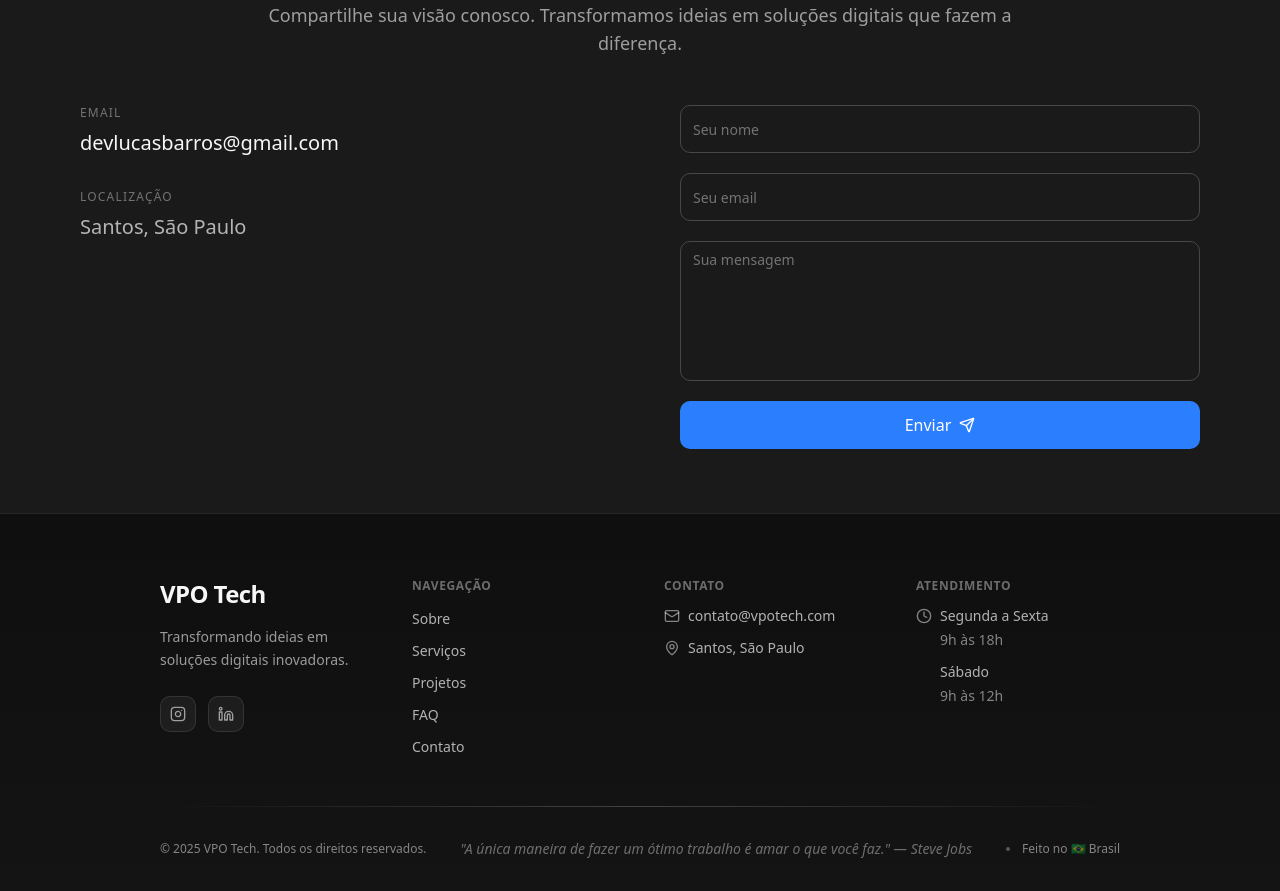
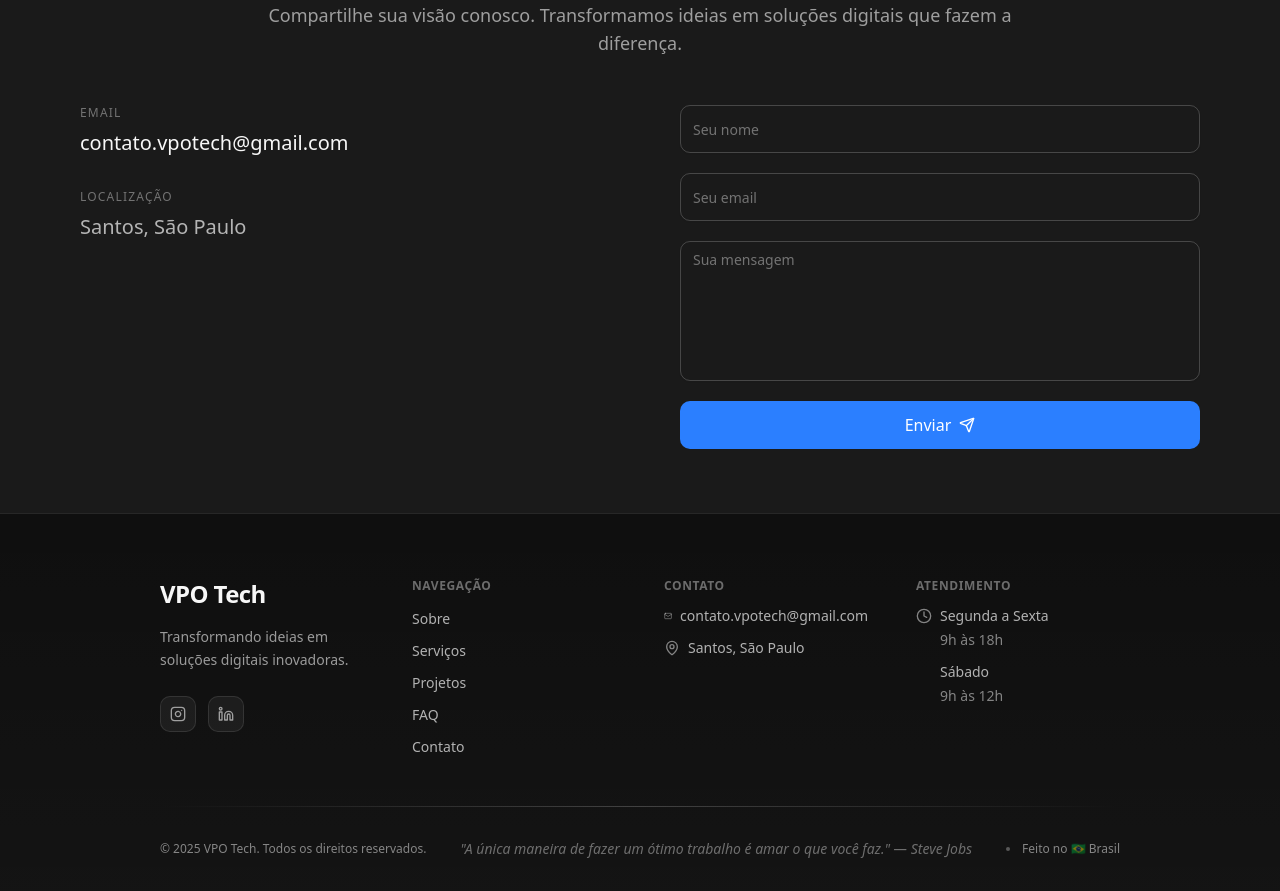
Before and after one commit to 21lucasbarros/vpotech, a Next.js app: page / in a window 1280 px wide. Shown: the part 5380-6271 px from the top of the page. Built offline with nearby package versions, Linux system fonts and the light colour scheme.

Commit message:
feat: atualiza enderecos de email de contato para o domínio correto.

```diff
--- a/src/components/contact.tsx
+++ b/src/components/contact.tsx
@@ -36,7 +36,7 @@ export default function Contact() {
 
     try {
       const response = await fetch(
-        "https://formsubmit.co/ajax/lucasweacked21@gmail.com",
+        "https://formsubmit.co/ajax/contato.vpotech@gmail.com",
         {
           method: "POST",
           headers: {
@@ -102,10 +102,10 @@ export default function Contact() {
               Email
             </p>
             <a
-              href="mailto:devlucasbarros@gmail.com"
+              href="mailto:contato.vpotech@gmail.com"
               className="text-lg md:text-xl text-[#f7f7f7] hover:text-blue-400 transition-colors"
             >
-              devlucasbarros@gmail.com
+              contato.vpotech@gmail.com
             </a>
           </div>
 
--- a/src/components/footer.tsx
+++ b/src/components/footer.tsx
@@ -86,10 +86,10 @@ export default function Footer() {
               <li className="flex items-center gap-2 text-[#f7f7f7]/70 text-sm">
                 <Mail className="w-4 h-4 text-[#f7f7f7]/50" />
                 <a
-                  href="mailto:contato@vpotech.com"
+                  href="mailto:contato.vpotech@gmail.com"
                   className="hover:text-[#f7f7f7] transition-colors"
                 >
-                  contato@vpotech.com
+                  contato.vpotech@gmail.com
                 </a>
               </li>
               <li className="flex items-center gap-2 text-[#f7f7f7]/70 text-sm">
```
